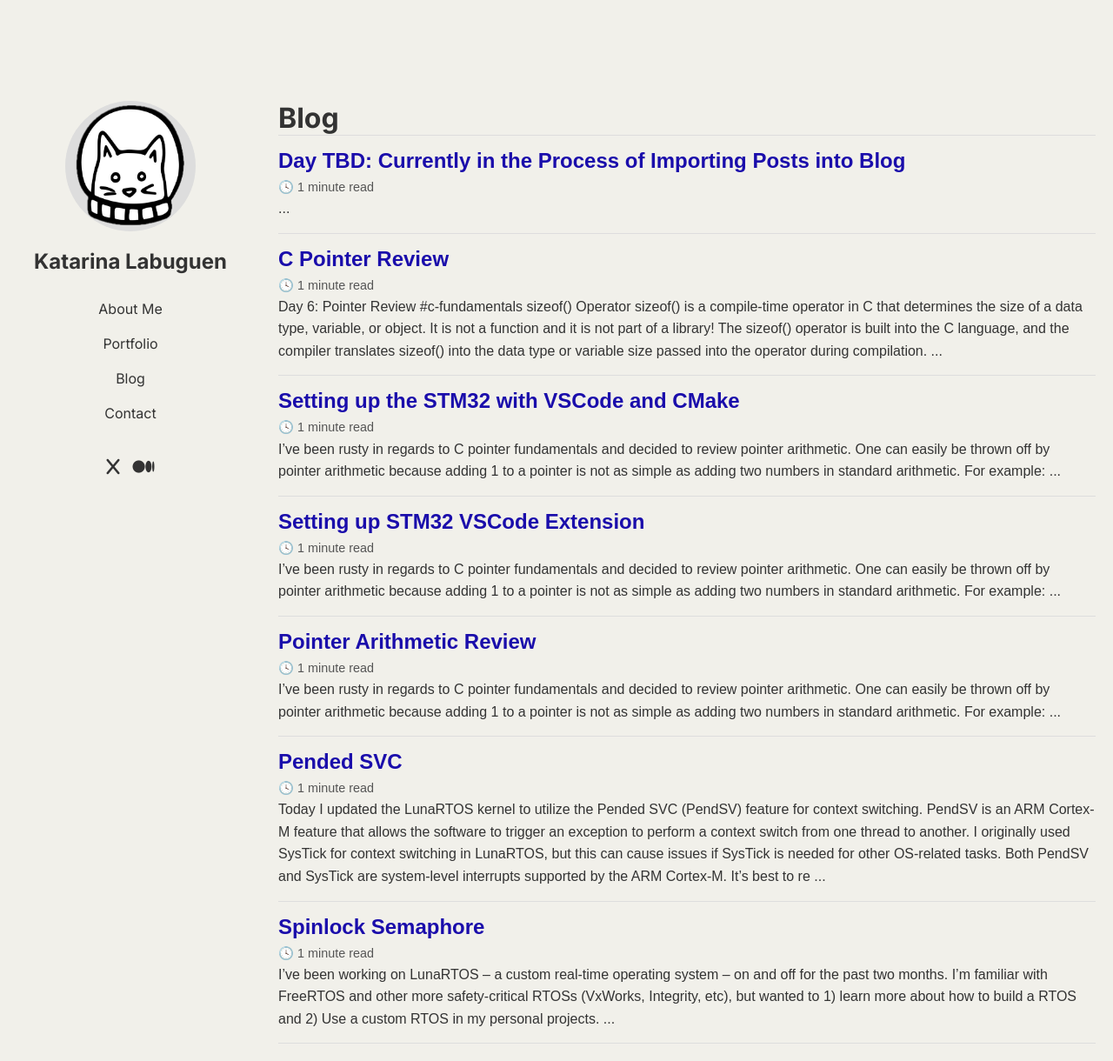
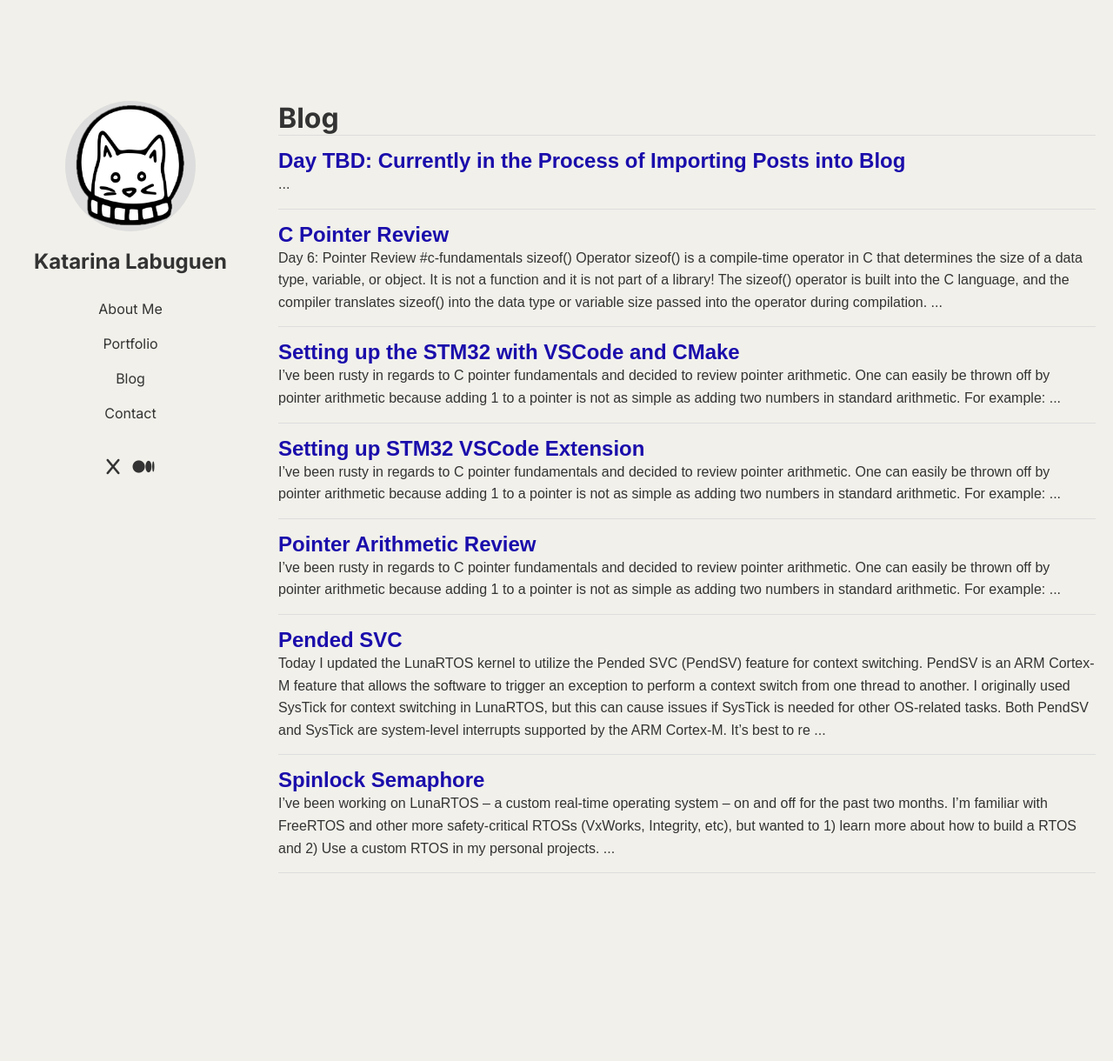
Before and after one commit to klabuguen/klabuguen.github.io, a Jekyll site: the page built from blog.html, in a window 1280 px wide and 1220 px high. Shown: the whole window at 87% size. Built offline with Jekyll 4.4.1, drawn with Linux system fonts in a browser that asks for light colours.

Commit message:
update blog page format

```diff
--- a/blog.html
+++ b/blog.html
@@ -14,7 +14,7 @@ title: Blog
     <h2>
       <a href="{{ post.url }}">{{ post.title }}</a></h2>
       <!-- <h3><span class="post-date">{{ post.date | date: "%B %d, %Y" }}</span></h3> -->
-    <p class="post-meta">🕓 {{ post.reading_time | default: "1" }} minute read</p>
+    <!-- <p class="post-meta">🕓 {{ post.reading_time | default: "1" }} minute read</p> -->
     <p>{{ post.excerpt | strip_html }}...</p>
   </div>
   {% endfor %}
```
